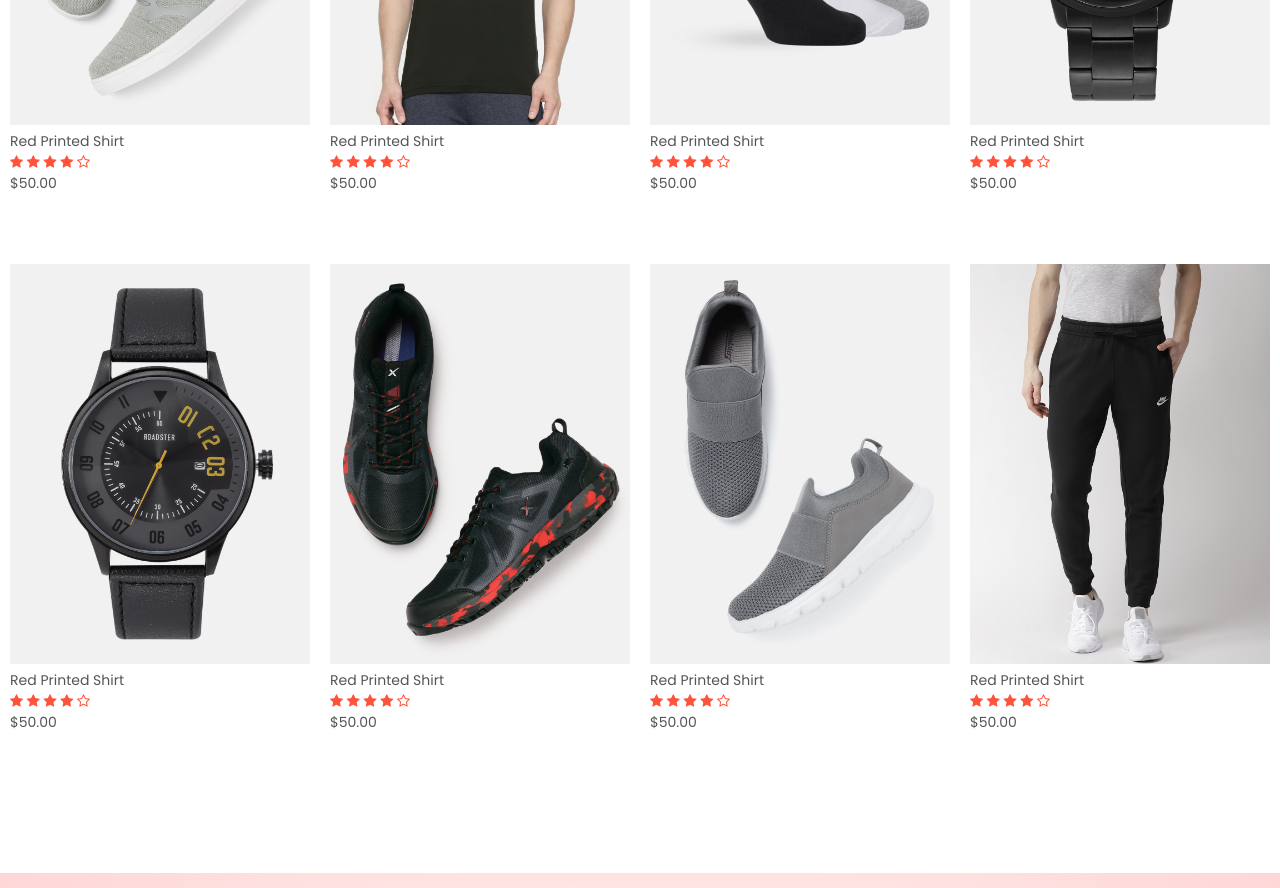
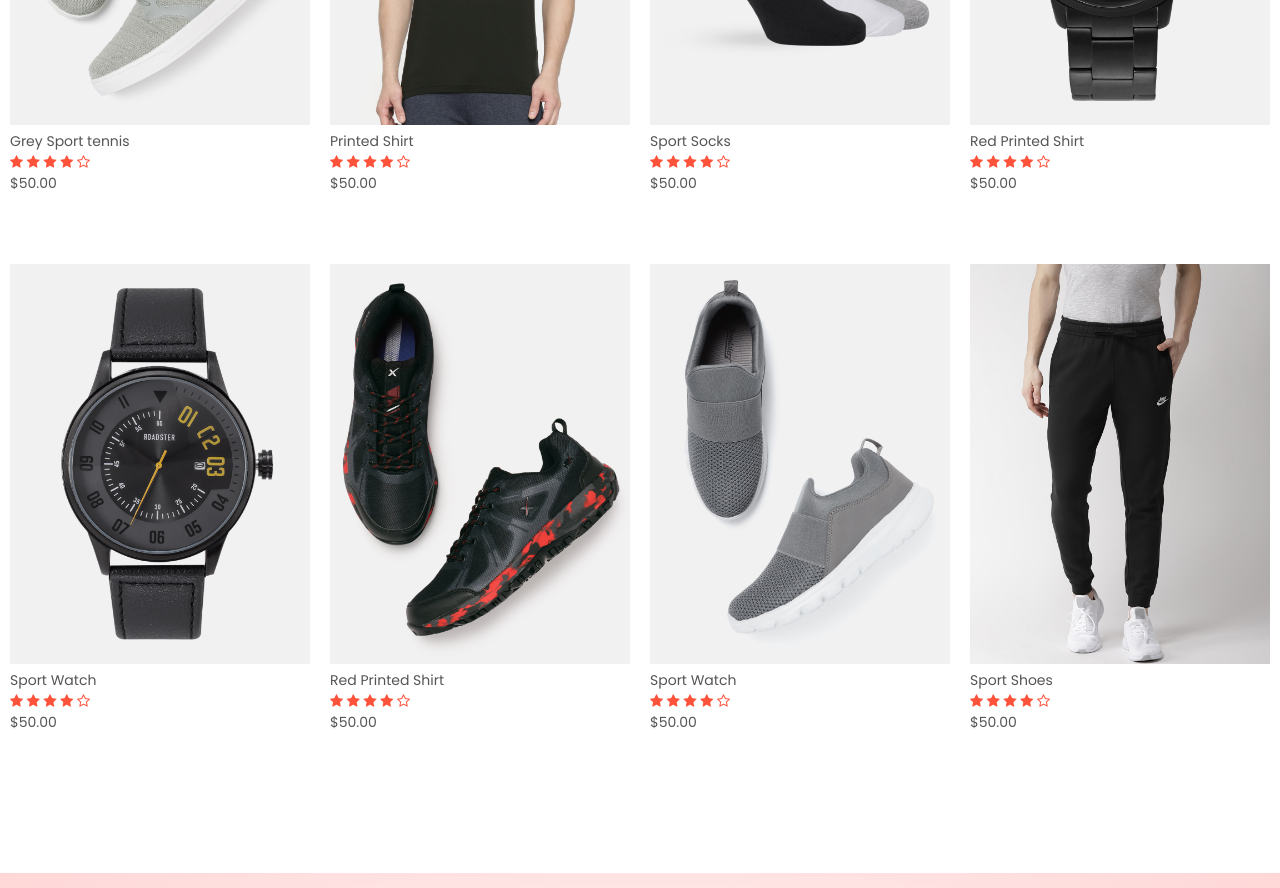
Before and after one commit to sinyozz/sinyozz.github.io, a plain HTML site: page index.html in a window 1280 px wide. Shown: the part 2300-3188 px from the top of the page. Drawn offline with Linux system fonts and the light colour scheme.

Commit message:
Update index.html

```diff
--- a/index.html
+++ b/index.html
@@ -81,7 +81,7 @@
       </div>
       <div class="col-4">
         <img src="images 2/product-2.jpg">
-        <h4> Red Printed Shirt</h4>
+        <h4> Black Sport Tennis</h4>
         <div class="rating">
           <i class="fa fa-star"></i>
           <i class="fa fa-star"></i>
@@ -95,7 +95,7 @@
 
       <div class="col-4">
         <img src="images 2/product-3.jpg">
-        <h4> Red Printed Shirt</h4>
+        <h4>Sport pants</h4>
         <div class="rating">
           <i class="fa fa-star"></i>
           <i class="fa fa-star"></i>
@@ -108,7 +108,7 @@
       </div>
       <div class="col-4">
         <img src="images 2/product-4.jpg">
-        <h4> Red Printed Shirt</h4>
+        <h4> Dark Blue Printed Shirt</h4>
         <div class="rating">
           <i class="fa fa-star"></i>
           <i class="fa fa-star"></i>
@@ -123,7 +123,7 @@
       <div class="row">
         <div class="col-4">
           <img src="images 2/product-5.jpg">
-          <h4> Red Printed Shirt</h4>
+          <h4> Grey Sport tennis</h4>
           <div class="rating">
             <i class="fa fa-star"></i>
             <i class="fa fa-star"></i>
@@ -136,7 +136,7 @@
         </div>
         <div class="col-4">
           <img src="images 2/product-6.jpg">
-          <h4> Red Printed Shirt</h4>
+          <h4> Printed Shirt</h4>
           <div class="rating">
             <i class="fa fa-star"></i>
             <i class="fa fa-star"></i>
@@ -149,7 +149,7 @@
         </div>
         <div class="col-4">
           <img src="images 2/product-7.jpg">
-          <h4> Red Printed Shirt</h4>
+          <h4> Sport Socks</h4>
           <div class="rating">
             <i class="fa fa-star"></i>
             <i class="fa fa-star"></i>
@@ -176,7 +176,7 @@
         </div>
         <div class="col-4">
           <img src="images 2/product-9.jpg">
-          <h4> Red Printed Shirt</h4>
+          <h4>Sport Watch</h4>
           <div class="rating">
             <i class="fa fa-star"></i>
             <i class="fa fa-star"></i>
@@ -204,7 +204,7 @@
         </div>
         <div class="col-4">
           <img src="images 2/product-11.jpg">
-          <h4> Red Printed Shirt</h4>
+          <h4>Sport Watch</h4>
           <div class="rating">
             <i class="fa fa-star"></i>
             <i class="fa fa-star"></i>
@@ -218,7 +218,7 @@
         </div>
         <div class="col-4">
           <img src="images 2/product-12.jpg">
-          <h4> Red Printed Shirt</h4>
+          <h4>Sport Shoes</h4>
           <div class="rating">
             <i class="fa fa-star"></i>
             <i class="fa fa-star"></i>
```
